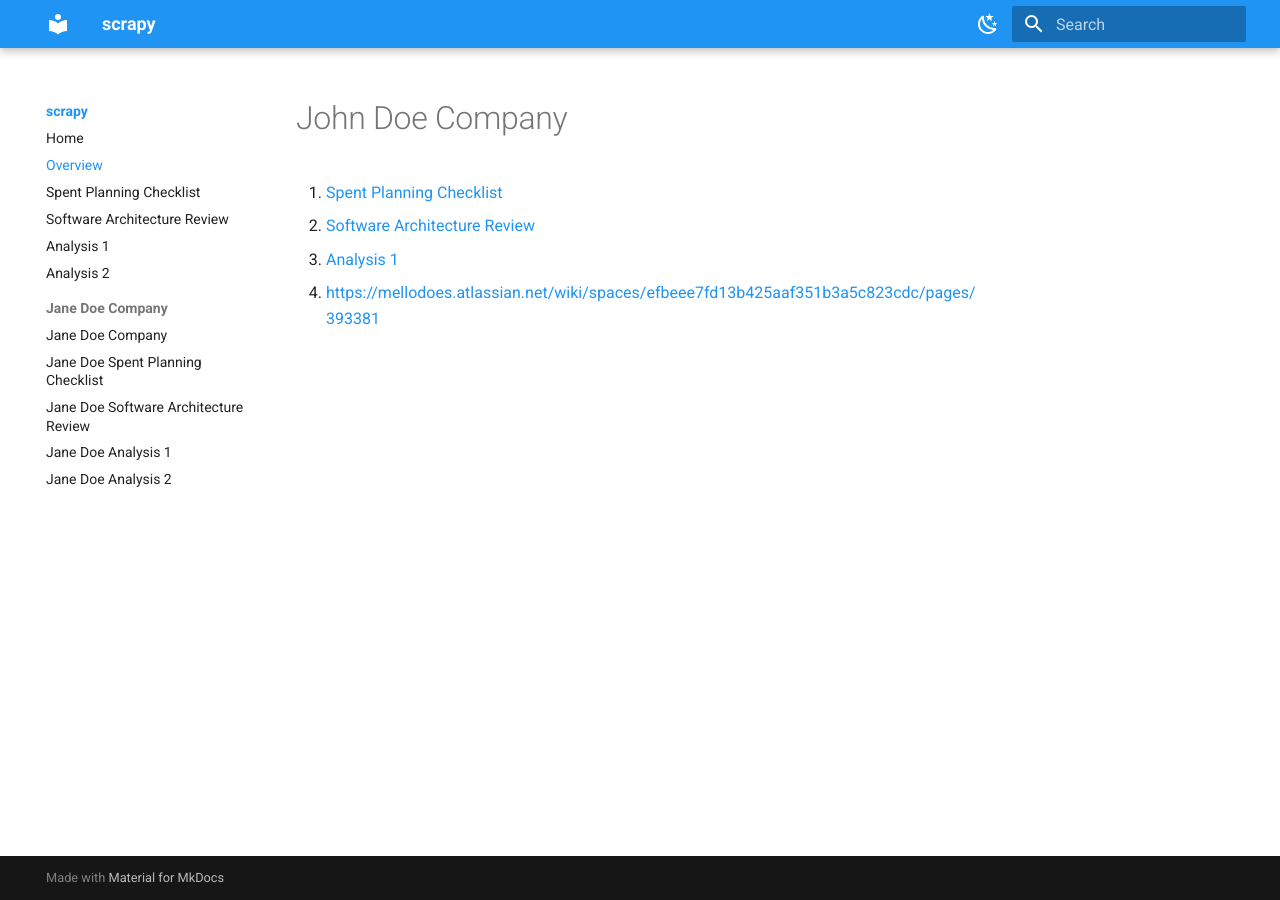
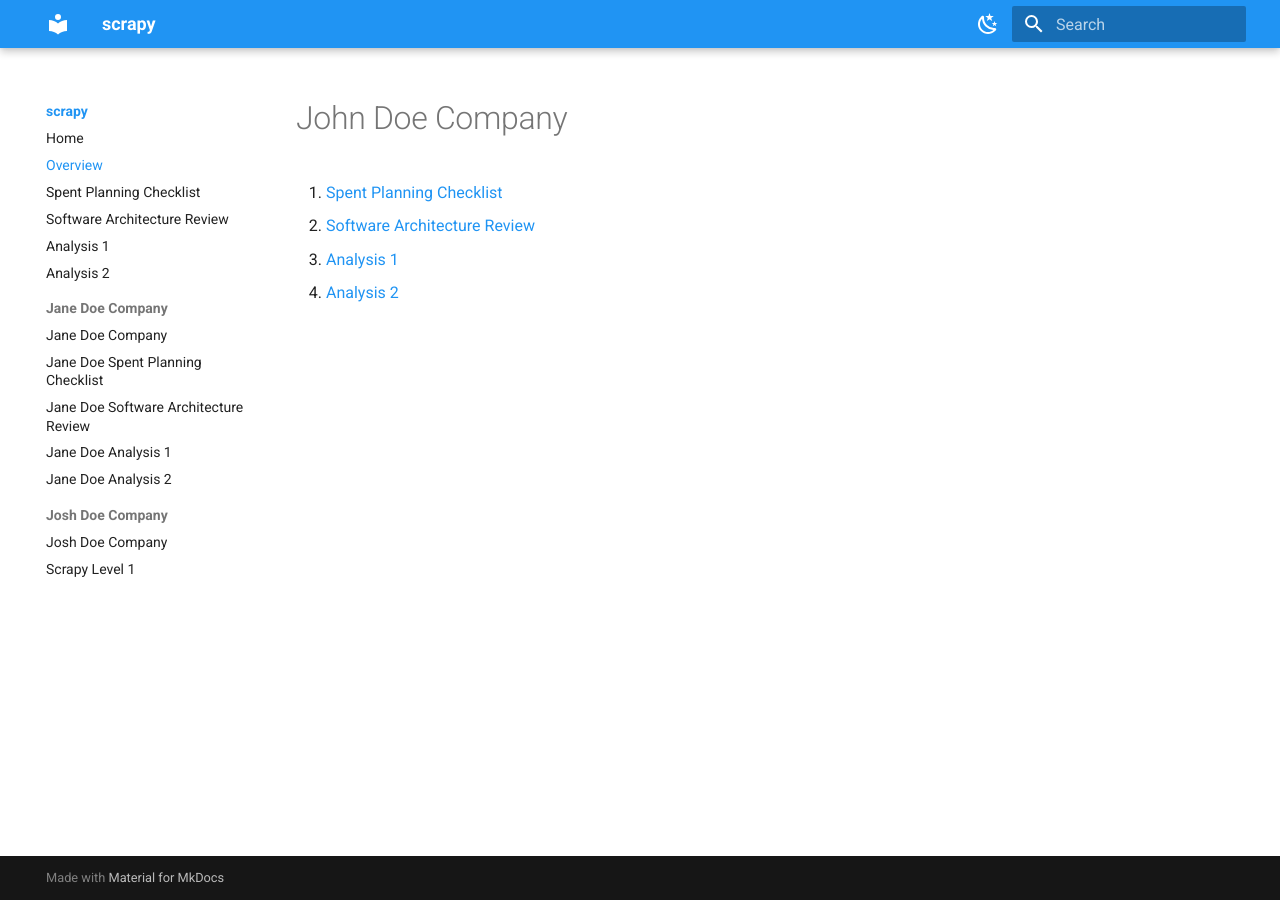
Before and after one commit to oyemello/scrapy, an MkDocs documentation site: the page built from docs/overview.md, in a window 1280 px wide. Built offline with MkDocs 1.6.1 and Material for MkDocs 9.7.7, drawn with Linux system fonts in a browser that asks for light colours.

Commit message:
sync: add Josh Doe Company section

```diff
--- a/docs/overview.md
+++ b/docs/overview.md
@@ -3,4 +3,4 @@
 1. [Spent Planning Checklist](spent-planning-checklist-163952.md)
 2. [Software Architecture Review](software-architecture-review-65735.md)
 3. [Analysis 1](analysis-1-131318.md)
-4. <https://mellodoes.atlassian.net/wiki/spaces/efbeee7fd13b425aaf351b3a5c823cdc/pages/393381>
+4. [Analysis 2](analysis-2-2523138.md)
--- a/mkdocs.yml
+++ b/mkdocs.yml
@@ -41,5 +41,8 @@ nav:
   - Jane Doe Software Architecture Review: jane-doe-company/jane-doe-software-architecture-review-2523202.md
   - Jane Doe Analysis 1: jane-doe-company/jane-doe-analysis-1-2523220.md
   - Jane Doe Analysis 2: jane-doe-company/jane-doe-analysis-2-2523247.md
+- Josh Doe Company:
+  - Josh Doe Company: josh-doe-company-4554762.md
+  - Scrapy Level 1: josh-doe-company/scrapy-level-1-4751361.md
 extra_css:
 - assets/overrides.css
```
Also changed, not shown: docs/index.md (+1 -0 lines), docs/josh-doe-company-4554762.md (added, +3 -0 lines), docs/josh-doe-company/scrapy-level-1-4751361.md (added, +3 -0 lines).
